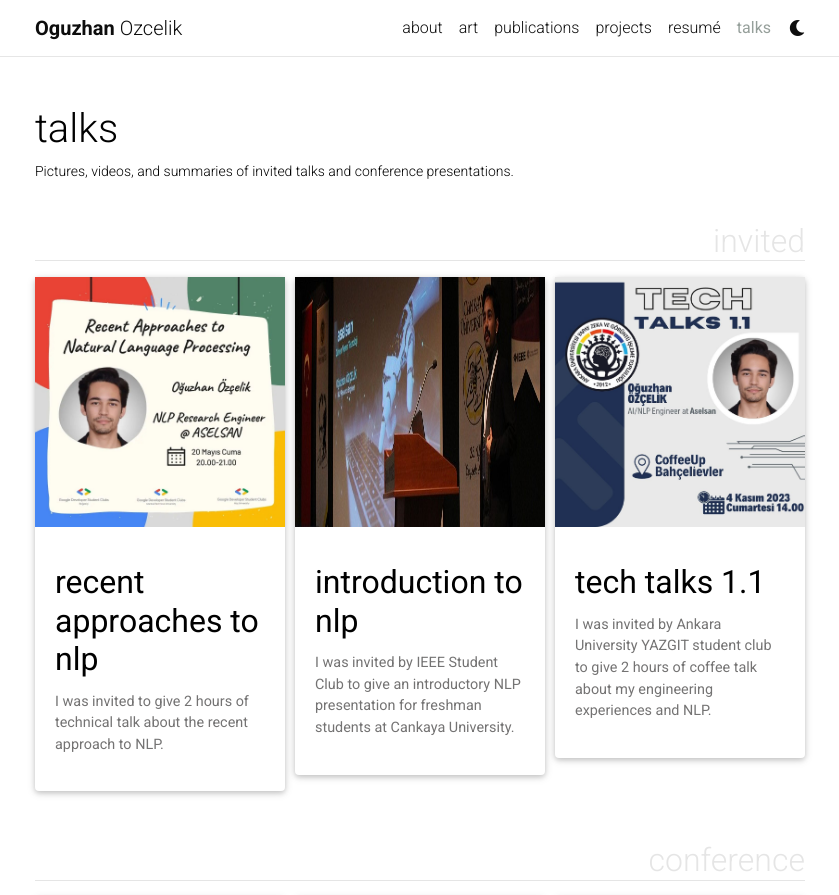
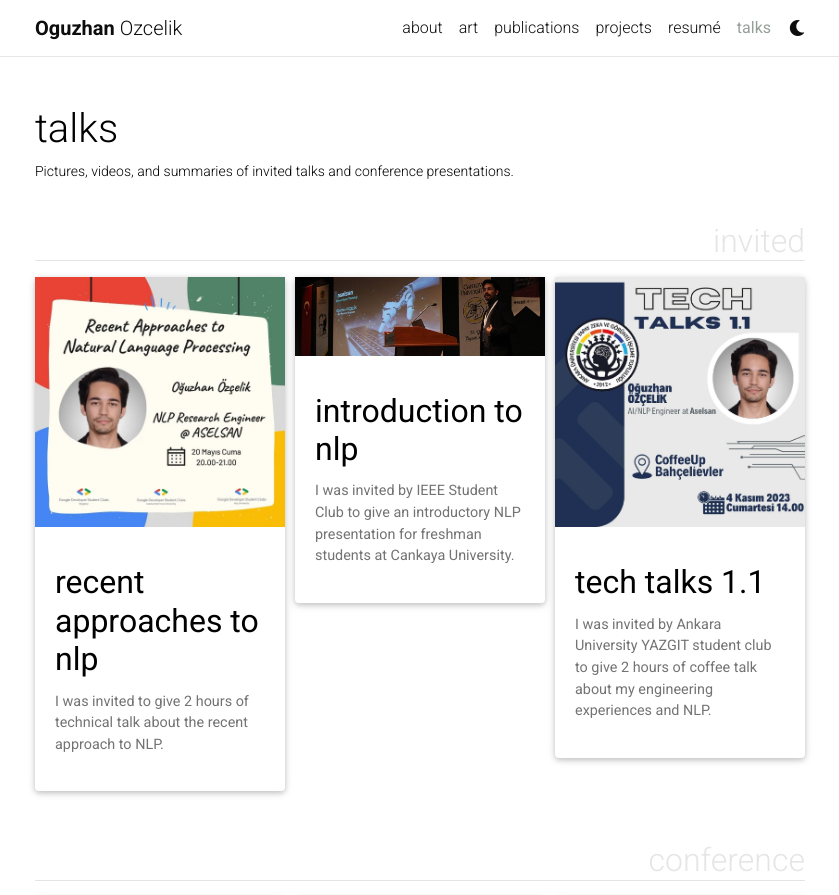
Before and after one commit to ogozcelik/info, a Jekyll site: the page built from _pages/teaching.md, in a window 1280 px wide and 1400 px high. Shown: the top 895 px of the window, without its empty margins (220-1059 px from the left). Built offline with Jekyll 4.4.1, drawn with Linux system fonts in a browser that asks for light colours; full-size pictures stand in for the smaller copies a plugin makes; comment, search, counter and statistics services are not loaded; a style sheet for code colours, icons or effects is not loaded; grey boxes are pictures that could not be loaded.

Commit message:
Update _base.scss

```diff
--- a/_sass/_base.scss
+++ b/_sass/_base.scss
@@ -432,7 +432,6 @@ footer.sticky-bottom {
   .card {
     img {
       width: 100%;
-      height: 250px;
     }
   }
 
```
